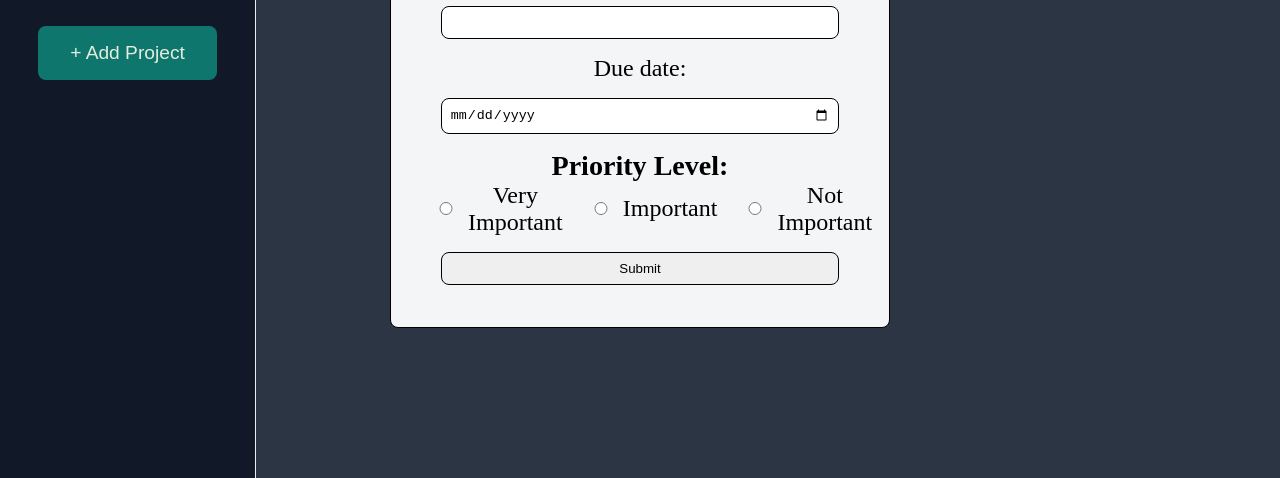
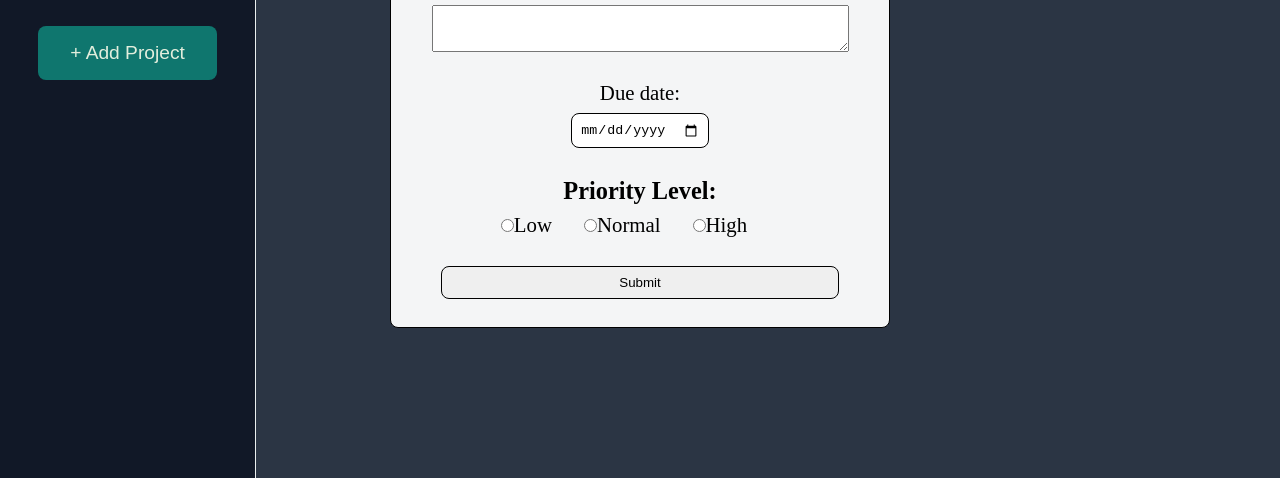
Before and after one commit to AnwarMadani/todo-list-javascript, a plain HTML site: page index.html in a window 1280 px wide. Shown: the part 322-800 px from the top of the page. Drawn offline with Linux system fonts and the light colour scheme.

Commit message:
style modal

```diff
--- a/index.html
+++ b/index.html
@@ -28,25 +28,35 @@
 
         </div>
         <div class="modal active">
+            <h2>Add Task</h2>
             <form action="#" class="form" id="form">
+                <div class="form-element">
                     <label for="title">Title:</label>
                     <input type="text" name="title" id="title" required maxlength="40">
+                </div>
+                <div class="form-element">
                     <label for="description">Description:</label>
-                <input type="text" name="description" id="description" required maxlength="100">
+                    <textarea type="text" name="description" id="description" required maxlength="100"
+                    rows="3" cols="50"></textarea>
+                </div>
+                <div class="form-element">
                     <label for="dueDate">Due date:</label>
                     <input type="date" name="dueDate" id="dueDate">
-                <div class="priority">
+                </div>
+                <div class="form-element">
                     <h3>Priority Level:</h3>
                     <div class="priority-level">
-                        <input type="radio" id="very-important" name="priority" value="very-important">
-                        <label for="very-important">Very Important</label><br>
-                        <input type="radio" id="important" name="priority" value="important">
-                        <label for="important">Important</label><br>
-                        <input type="radio" id="not-important" name="priority" value="not-important">
-                        <label for="not-important">Not Important</label>
+                        <input type="radio" id="low" name="priority" value="low">
+                        <label for="low">Low</label><br>
+                        <input type="radio" id="normal" name="priority" value="normal">
+                        <label for="normal">Normal</label><br>
+                        <input type="radio" id="high" name="priority" value="high">
+                        <label for="high">High</label>
                     </div>
                 </div>
+                <div class="form-element">
                     <button type="submit">Submit</button>
+                </div>
             </form>
         </div>
         <div class="overlay" id="overlay"></div>
--- a/styles.css
+++ b/styles.css
@@ -88,8 +88,8 @@ main{
 }
 
 .modal{
+    text-align: center;
     position: fixed;
-    border-radius: 1rem;
     z-index: 1;
     top: 50%;
     left: 50%;
@@ -99,31 +99,58 @@ main{
     border: 1px solid black;
     height: 500px;
     width: 500px;
-    font-size: 1.5rem;
+    font-size: 1.3rem;
     border-radius: .5rem;
-    display: none;
+    /* display: none; */
+    display: block;
 }
+
 
 .modal.active{
     display: block;
 }
 
 .modal .form{
-    height: 100%;
+    height: 90%;
     width: 100%;
     display: flex;
     flex-direction: column;
-    justify-content: center;
+    justify-content: space-around;
     align-items: center;
-    gap: 1rem;
 }
 
-.form input,
+.form > div{
+    width: 100%;
+    display: flex;
+    flex-direction: column;
+    align-items: center;
+    gap: .5rem;
+}
+
+
+.form #title,
 .form button{
     width: 80%;
     padding: .5rem;
     border-radius: .5rem;
     border: 1px solid black;
+}
+
+.form #dueDate{
+    padding: .5rem;
+    border-radius: .5rem;
+    border: 1px solid black;
+}
+
+.priority-level{
+    width: 100%;
+    display: flex;
+    justify-content: center;
+    align-items: center;
+}
+
+.priority-level label{
+    margin-right: 2rem;
 }
 
 .overlay{
@@ -140,19 +167,6 @@ main{
     display: block;
 }
 
-.priority{
-    text-align: center;
-}
-
-.priority-level{
-    display: flex;
-    align-items: center;
-    justify-content: center;
-}
-
-.priority-level input{
-    margin-left: 1rem;
-}
 
 .form button,
 .form input[type="radio"],
```
Lines whose indentation alone changed are shown as unchanged.
